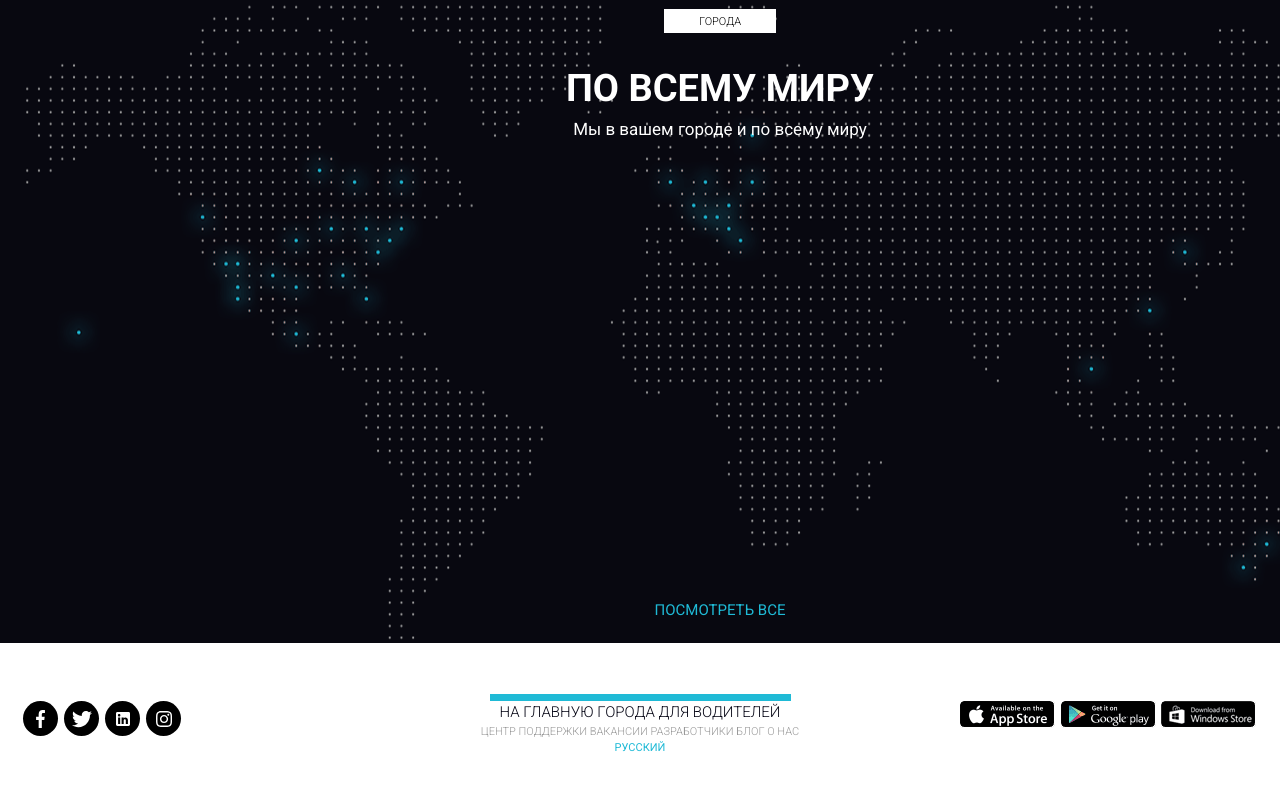
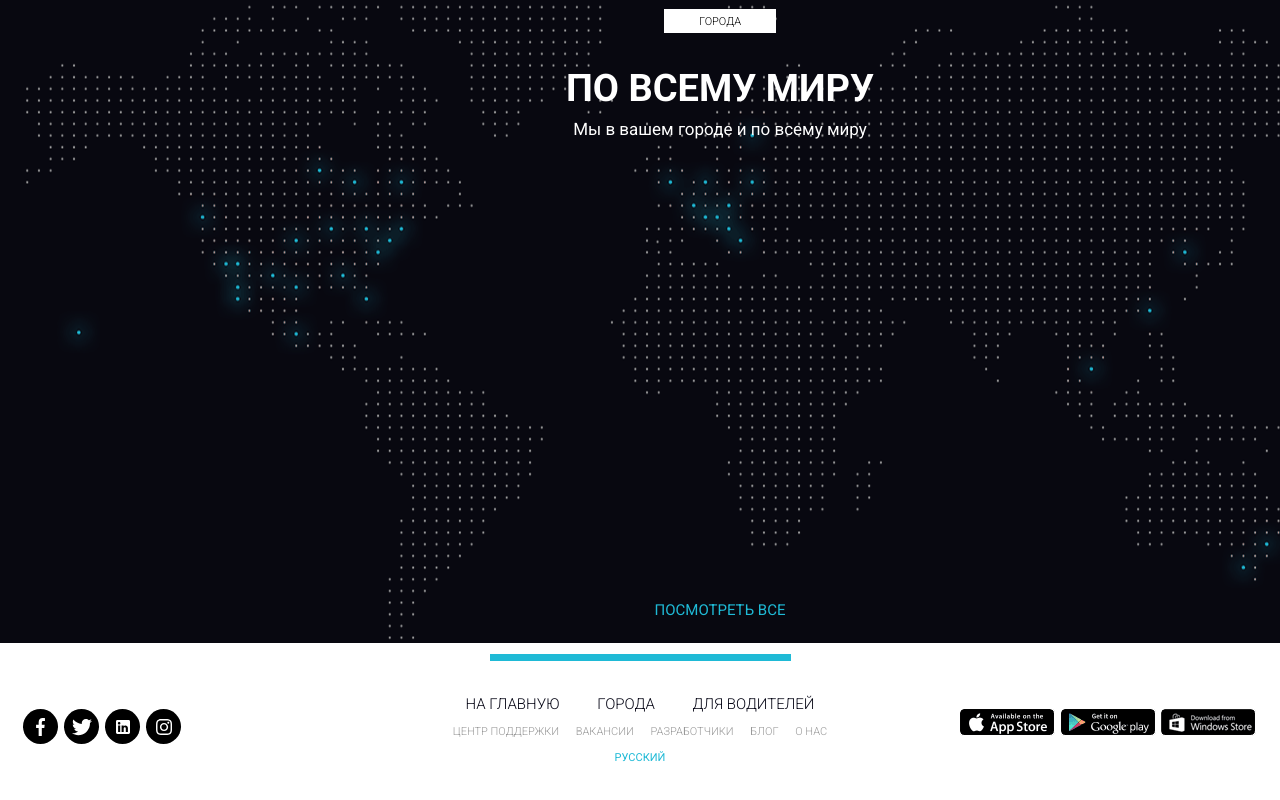
Before and after one commit to ilyasushko/uber_test_site, a plain HTML site: page index.html in a window 1280 px wide. Shown: the part 4607-5407 px from the top of the page. After the commit the page ends 5384 px from the top, so only its background shows below. Drawn offline with nearby package versions, Linux system fonts and the light colour scheme; files that its build step writes are made by us from their sources; files whose address does not match are found by name.

Commit message:
Update style.sass

```diff
--- a/sass/style.sass
+++ b/sass/style.sass
@@ -373,7 +373,7 @@ nav
             background: url('../icon/check_red 4.png')
 
 .world
-    min-height: 720px
+    min-height: 670px
 
 .world_bg
     background: url('../img/world_bg.png') center center/cover no-repeat
@@ -417,11 +417,15 @@ footer
         min-width: 320px
         padding-left: 23px
         display: flex
+        margin-top: 48px
     .footer_store
         min-width: 320px
         padding-right: 23px
         display: flex
-
+        margin-top: 48px
+    .footer_info
+        margin-top: 31.5px
+        min-width: 420px
 .social_item
     width: 35px
     height: 35px
@@ -447,6 +451,7 @@ footer
         text-transform: uppercase
         color: #070716
         text-align: center
+        margin: 0 17px
 
 .footer_lower_menu
     font-style: normal
@@ -455,6 +460,7 @@ footer
     text-transform: uppercase
     color: #999999
     text-align: center
+    margin-top: 9px
     a
         font-style: normal
         font-weight: 300
@@ -462,6 +468,7 @@ footer
         text-transform: uppercase
         color: #999999
         text-align: center
+        margin: 0 7px
 
 .footer_language
     font-style: normal
@@ -470,6 +477,7 @@ footer
     text-transform: uppercase
     color: #1FBAD6
     text-align: center
+    margin-top: 9px
     a
         font-style: normal
         font-weight: normal
```
